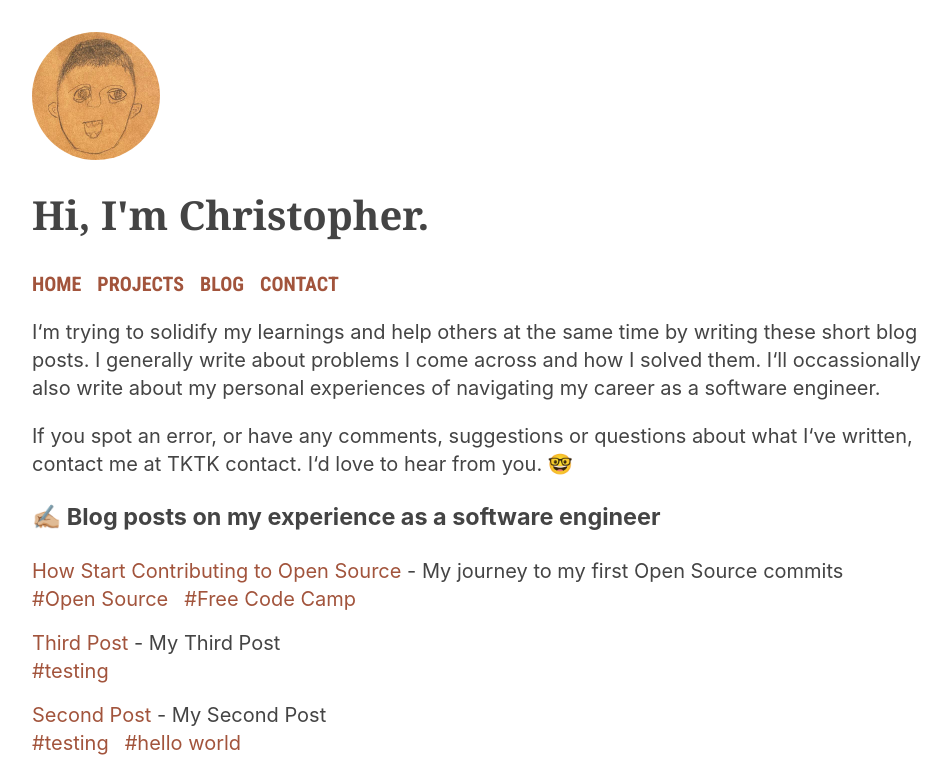
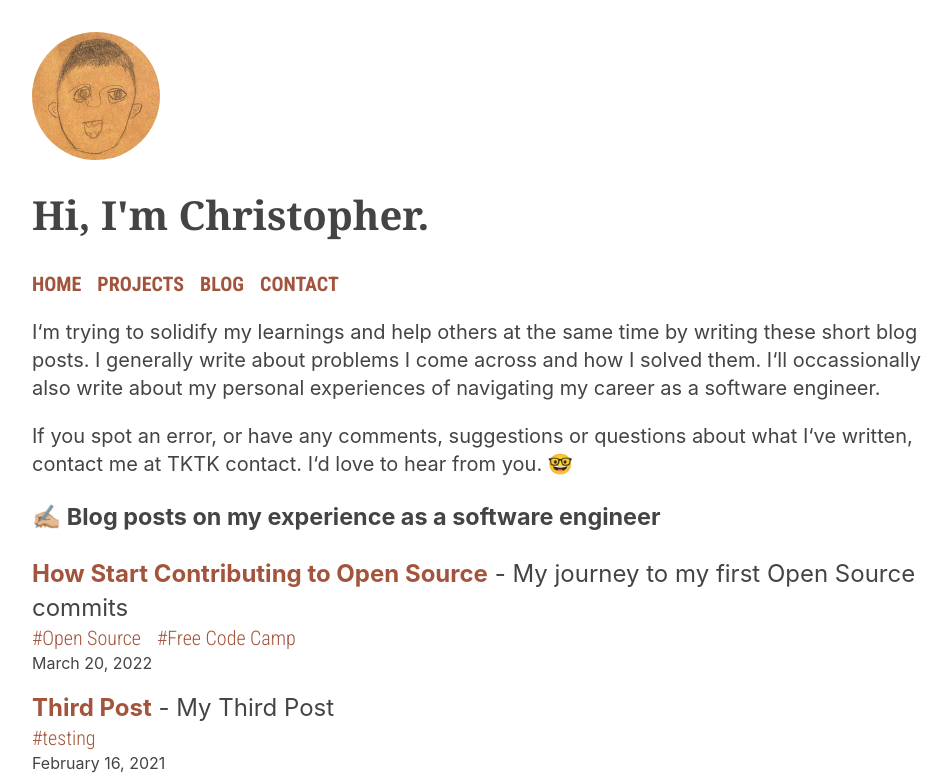
Before and after one commit to c-ehrlich/personal-site, a Next.js app: page /blog in a window 1280 px wide. Shown: the top 777 px of the page, without its empty margins (144-1095 px from the left). Built offline with nearby package versions, Linux system fonts and the light colour scheme; some icons are missing.

Commit message:
Add date to BlogPosts component

```diff
--- a/components/BlogPosts.tsx
+++ b/components/BlogPosts.tsx
@@ -1,6 +1,5 @@
 import Link from 'next/link';
 import { BlogPostsListItem } from '../types';
-import { UnstyledList } from '../styles/UnstyledList';
 import React from 'react';
 import BlogTags from './BlogTags';
 import styled from 'styled-components';
@@ -10,6 +9,30 @@ type Props = {
 };
 
 const BlogPosts = (props: Props) => {
+  const getDate = (date: string): string => {
+    console.log(date);
+    const [year, month, day] = date.split('/');
+    console.log(year, month, day);
+    const d = new Date(Number(year), Number(month), Number(day));
+    console.log(d);
+    const months = [
+      'January',
+      'February',
+      'March',
+      'April',
+      'May',
+      'June',
+      'July',
+      'August',
+      'September',
+      'October',
+      'November',
+      'December',
+    ];
+    const dateString = `${months[d.getMonth()-1]} ${day}, ${year}`;
+    return dateString;
+  };
+
   return (
     <BlogPostList className='posts'>
       {!props.posts && <div>No posts!</div>}
@@ -23,11 +46,23 @@ const BlogPosts = (props: Props) => {
           .map((post) => {
             return (
               <article key={post.slug} className='post-title'>
+                <BlogTitle>
+                  <BlogMainTitle>
                     <Link href={{ pathname: `/blog/${post.slug}` }}>
                       <a>{post.frontMatter.title}</a>
-                  </Link>{' '}
+                    </Link>
+                  </BlogMainTitle>{' '}
                   - {post.frontMatter.description}
-                  <BlogTags hashtag={true} tags={post.frontMatter.tags} resource='blog' />
+                </BlogTitle>
+                <StyledBlogTags>
+                  <BlogTags
+                    hashtag={true}
+                    tags={post.frontMatter.tags}
+                    resource='blog'
+                  />
+                </StyledBlogTags>
+
+                <BlogDate>{getDate(post.frontMatter.publishedDate)}</BlogDate>
               </article>
             );
           })}
@@ -41,4 +76,22 @@ const BlogPostList = styled.div`
   gap: 16px;
 `;
 
+const BlogTitle = styled.div`
+  font-size: 18pt;
+`;
+
+const BlogMainTitle = styled.span`
+  font-weight: 700;
+`;
+
+const StyledBlogTags = styled.div`
+  font-family: 'Roboto Condensed';
+`;
+
+const BlogDate = styled.p`
+  margin-top: 0;
+  margin-bottom: 0;
+  font-size: 12pt;
+`;
+
 export default BlogPosts;
```
Lines whose indentation alone changed are shown as unchanged.
